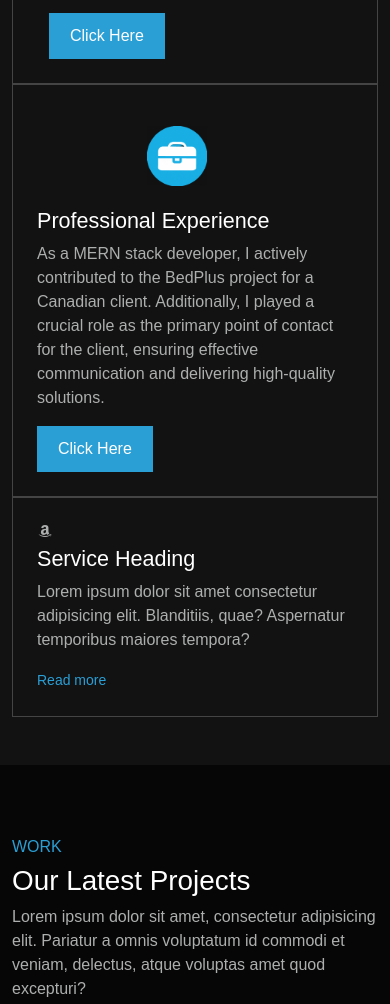
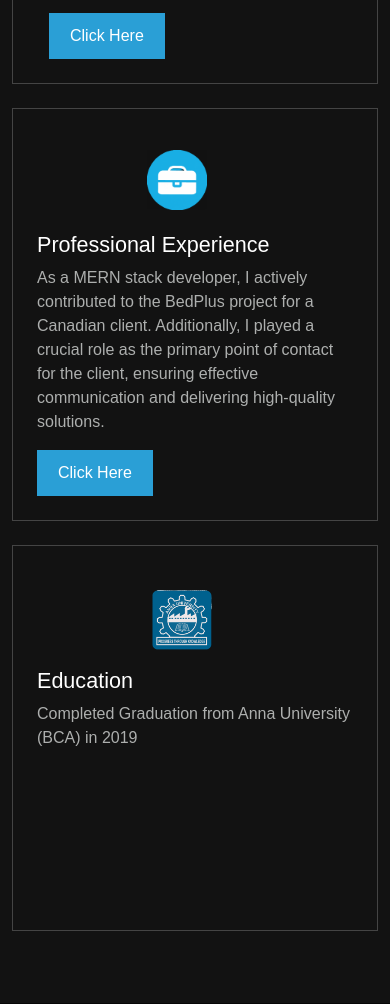
Before and after one commit to praveenkrao94/My-Portfolio, a plain HTML site: page index.html in a window 390 px wide. Shown: the part 1662-2666 px from the top of the page. Drawn offline with nearby package versions, Linux system fonts and the light colour scheme.

Commit message:
about me done

```diff
--- a/css/style.css
+++ b/css/style.css
@@ -152,7 +152,7 @@ body {
 @media (max-width: 768px) {
   #cimage img {
     width: 50px !important;
-    left: 120px !important;
+    left: 100px !important;
   }
 }
 
@@ -160,7 +160,7 @@ body {
 @media (max-width: 992px) {
   #cimage img {
     width: 80px !important;
-    left: 120px !important;
+    left: 100px !important;
   }
 }
 /* --------------------------------------------------------SKILL BAR ----------------------------------------------------------- */
@@ -435,6 +435,35 @@ body {
 }
 
 /* ------------------------------------------------------------------------------------------------------------------------------- */
+
+/* ----------------------------------------------- education ------------------------------------------------------------------------- */
+
+.education img {
+  width: 60px;
+  position: relative;
+  left: 150px;
+  margin-top: 20px;
+  margin-bottom: 18px;
+}
+
+.education p {
+  padding-bottom: 140px;
+}
+
+@media (max-width: 767px) {
+  .education img {
+    left: 115px;
+  }
+}
+
+@media (min-width: 768px) and (max-width: 991px) {
+  .education img {
+    left: 115px;
+  }
+}
+
+/* ---------------------------------------------------------------education-end ----------------------------------------- */
+
 /* - slider */
 
 .swiper-pagination-bullet {
--- a/index.html
+++ b/index.html
@@ -102,11 +102,11 @@
                 </div>
             </div>
 
-            <div class="row ">
+            <div class="row aboutmeRow">
 
                 <!-- -----skill Section ---- -->
 
-                <div class="col-md-4 skill">
+                <div class="col-md-4 skill mb-4">
                     <div class="service p-4 border-custom aboutmeimg">
                         <img src="images/mern-img.png" alt="">
                         <h4 class="h5">Techincal Skills</h4>
@@ -255,7 +255,7 @@
                 <!-- --------- experience --------- -->
 
 
-                <div class="col-md-4 experience">
+                <div class="col-md-4 experience mb-4">
                     <div class="service p-4 border-custom experienceImg">
                         <img src="images/icon logo/workexp-transformed.png" alt="">
                         <div class="icon"></div>
@@ -385,13 +385,12 @@
 
                 <!-- -------- education --------- -->
 
-                <div class="col-md-4 education">
+                <div class="col-md-4 education mb-4">
                     <div class="service p-4 border-custom">
-                        <div class="icon"><i class="lab la-amazon"></i></div>
-                        <h4 class="h5">Service Heading</h4>
-                        <p>Lorem ipsum dolor sit amet consectetur adipisicing elit. Blanditiis, quae? Aspernatur
-                            temporibus maiores tempora?</p>
-                        <a href="#">Read more</a>
+                        <div class="icon"><img src="images/icon logo/anna-PhotoRoom.png-PhotoRoom.png" alt=""></i></div>
+                        <h4 class="h5">Education</h4>
+                        <p>Completed Graduation from Anna University (BCA) in 2019</p>
+
                     </div>
                 </div>
             </div>
```
Also changed, not shown: images/icon logo/anna-PhotoRoom.png-PhotoRoom.png (added), images/icon logo/anna.png (deleted), images/icon logo/education.png (added).
